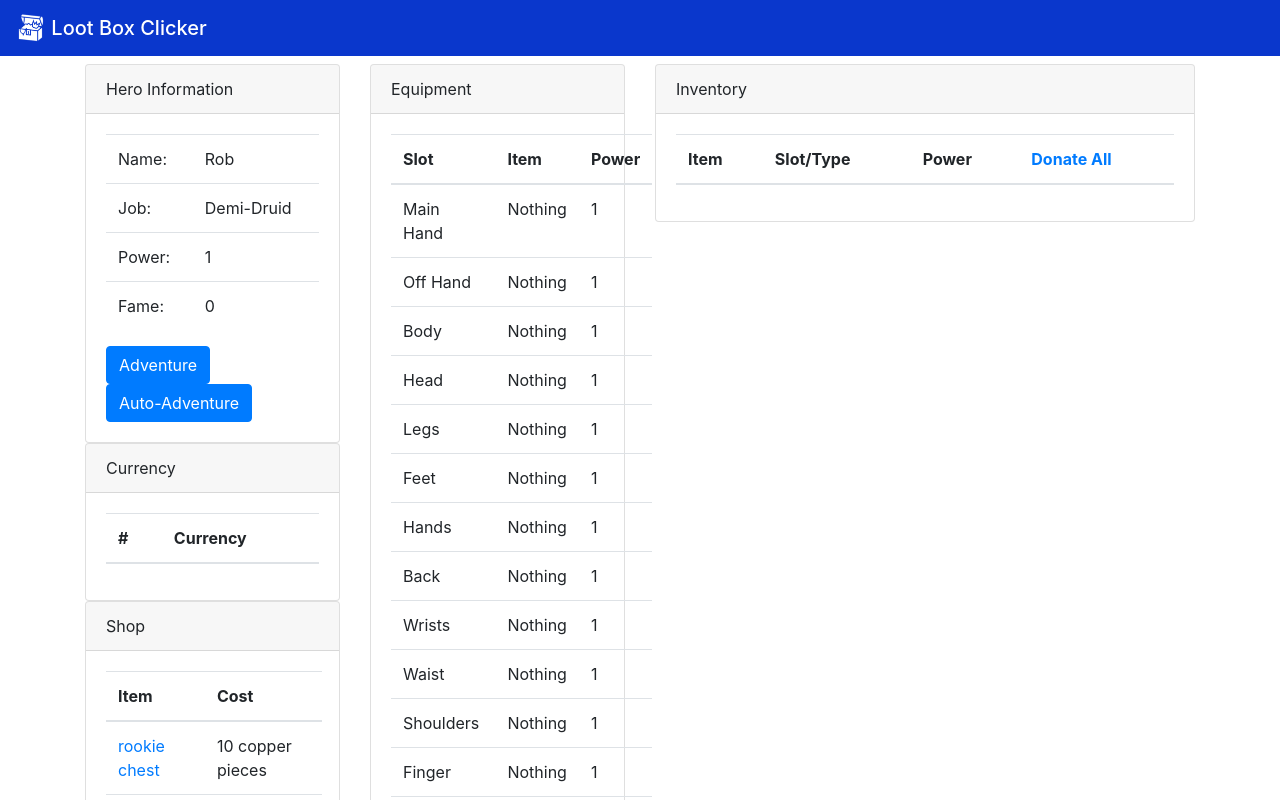
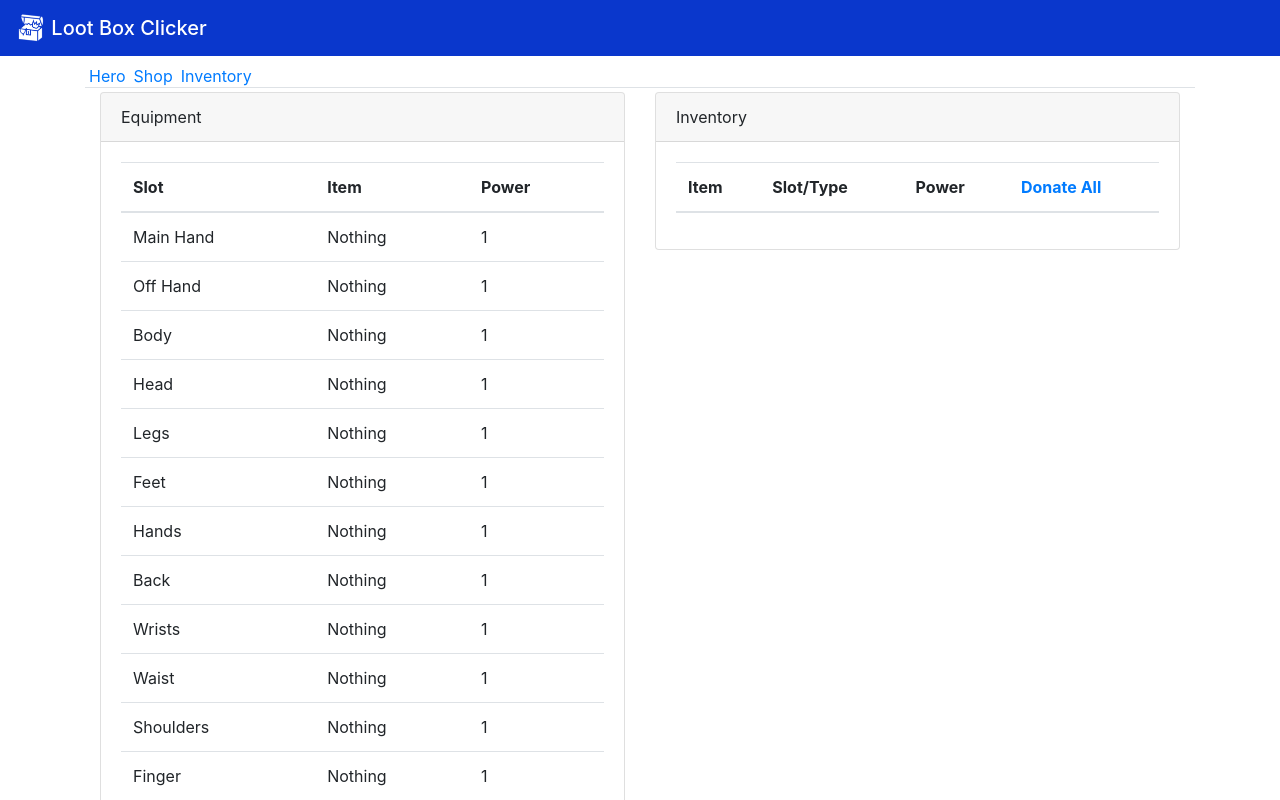
Before and after one commit to sitnaltax/loot-box-clicker, an Angular app: page /inventory in a window 1280 px wide. Shown: the top 800 px of the page. Built offline with nearby package versions, Linux system fonts and the light colour scheme.

Commit message:
Paged navigation, much nicer and roomier

```diff
--- a/src/app/app.component.html
+++ b/src/app/app.component.html
@@ -2,19 +2,17 @@
     <span class="navbar-brand mb-0 h1">
         <img src="/assets/open-treasure-chest.png" width="30" height="30" class="d-inline-block align-top" alt=""> Loot Box Clicker</span>
 </nav>
-<div class="container">
-    <div class="row">
-        <div class="col-3">
-            <hero-display></hero-display>
-            <cash-display></cash-display>
-            <shop-display></shop-display>
-            <loot-box-display></loot-box-display>
-        </div>
-        <div class="col-3">
-            <equipment-display></equipment-display>
-        </div>
-        <div class="col-6">
-            <inventory-display></inventory-display>
-        </div>
-    </div>
+<div class='container'>
+    <ul class='nav nav-tabs mb-1'>
+        <li class='nav-item mx-1'>
+            <a [routerLink]="['/hero']">Hero</a>
+        </li>
+        <li class='nav-item mx-1'>
+            <a [routerLink]="['/shop']">Shop</a>
+        </li>
+        <li class='nav-item mx-1'>
+            <a [routerLink]="['/inventory']">Inventory</a>
+        </li>
+    </ul>
+    <router-outlet></router-outlet>
 </div>
--- a/src/app/app.module.ts
+++ b/src/app/app.module.ts
@@ -1,7 +1,7 @@
 import { BrowserModule } from '@angular/platform-browser';
 import { BrowserAnimationsModule } from '@angular/platform-browser/animations';
 import { NgModule } from '@angular/core';
-
+import { RouterModule } from '@angular/router';
 
 import { AppComponent } from './app.component';
 import { HeroDisplayComponent } from './hero/hero-display.component';
@@ -17,7 +17,7 @@ import { EquipmentService } from './equipment/equipment.service';
 import { InventoryDisplayComponent } from './inventory/inventory-display.component';
 import { InventoryService } from './inventory/inventory.service';
 import { LootService } from './loot-box/loot.service';
-import {StorageService} from './storage/storage.service';
+import { StorageService } from './storage/storage.service';
 import { HeroPageComponent } from './pages/hero-page/hero-page.component';
 import { ShopPageComponent } from './pages/shop-page/shop-page.component';
 import { InventoryPageComponent } from './pages/inventory-page/inventory-page.component';
@@ -38,7 +38,13 @@ import { TrainerPageComponent } from './pages/trainer-page/trainer-page.componen
         TrainerPageComponent
     ],
     imports: [
-    BrowserModule, BrowserAnimationsModule
+        BrowserModule, BrowserAnimationsModule, RouterModule.forRoot([
+            {path: 'hero', component: HeroPageComponent},
+            {path: 'shop', component: ShopPageComponent},
+            {path: 'inventory', component: InventoryPageComponent},
+            {path: '', redirectTo: 'hero', pathMatch: 'full'},
+            {path: '**', redirectTo: 'hero', pathMatch: 'full'},
+        ])
     ],
     providers: [HeroService, CashService, ShopService, LootBoxService, EquipmentService, InventoryService, LootService, StorageService],
     bootstrap: [AppComponent]
--- a/src/app/pages/inventory-page/inventory-page.component.html
+++ b/src/app/pages/inventory-page/inventory-page.component.html
@@ -1,3 +1,10 @@
-<p>
-  inventory-page works!
-</p>
+<div class="container">
+    <div class="row">
+        <div class="col-6">
+            <equipment-display></equipment-display>
+        </div>
+        <div class="col-6">
+            <inventory-display></inventory-display>
+        </div>
+    </div>
+</div>
--- a/src/index.html
+++ b/src/index.html
@@ -1,5 +1,6 @@
 <!doctype html>
 <html lang="en">
+
 <head>
     <meta charset="utf-8">
     <title>Loot Box Clicker</title>
@@ -8,11 +9,13 @@
 
     <meta name="viewport" content="width=device-width, initial-scale=1">
     <!-- Bootstrap CSS -->
-    <link rel="stylesheet" href="https://stackpath.bootstrapcdn.com/bootstrap/4.1.0/css/bootstrap.min.css" integrity="sha384-9gVQ4dYFwwWSjIDZnLEWnxCjeSWFphJiwGPXr1jddIhOegiu1FwO5qRGvFXOdJZ4" crossorigin="anonymous">
+    <link rel="stylesheet" href="https://stackpath.bootstrapcdn.com/bootstrap/4.1.1/css/bootstrap.min.css" integrity="sha384-WskhaSGFgHYWDcbwN70/dfYBj47jz9qbsMId/iRN3ewGhXQFZCSftd1LZCfmhktB"
+        crossorigin="anonymous">
+    <link rel="icon" type="image/x-icon" href="favicon.ico">
+</head>
 
-  <link rel="icon" type="image/x-icon" href="favicon.ico">
-</head>
 <body>
     <app-root></app-root>
 </body>
+
 </html>
```
Lines whose indentation alone changed are shown as unchanged.
